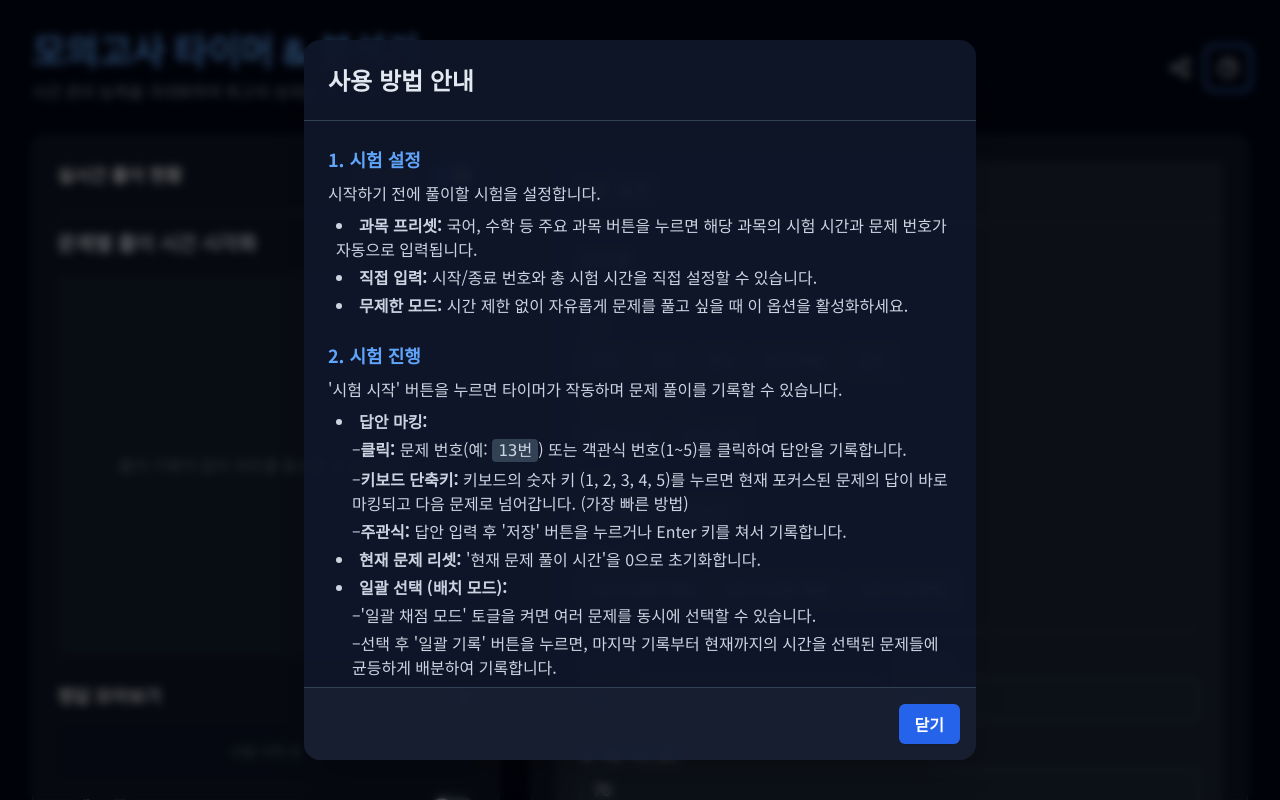
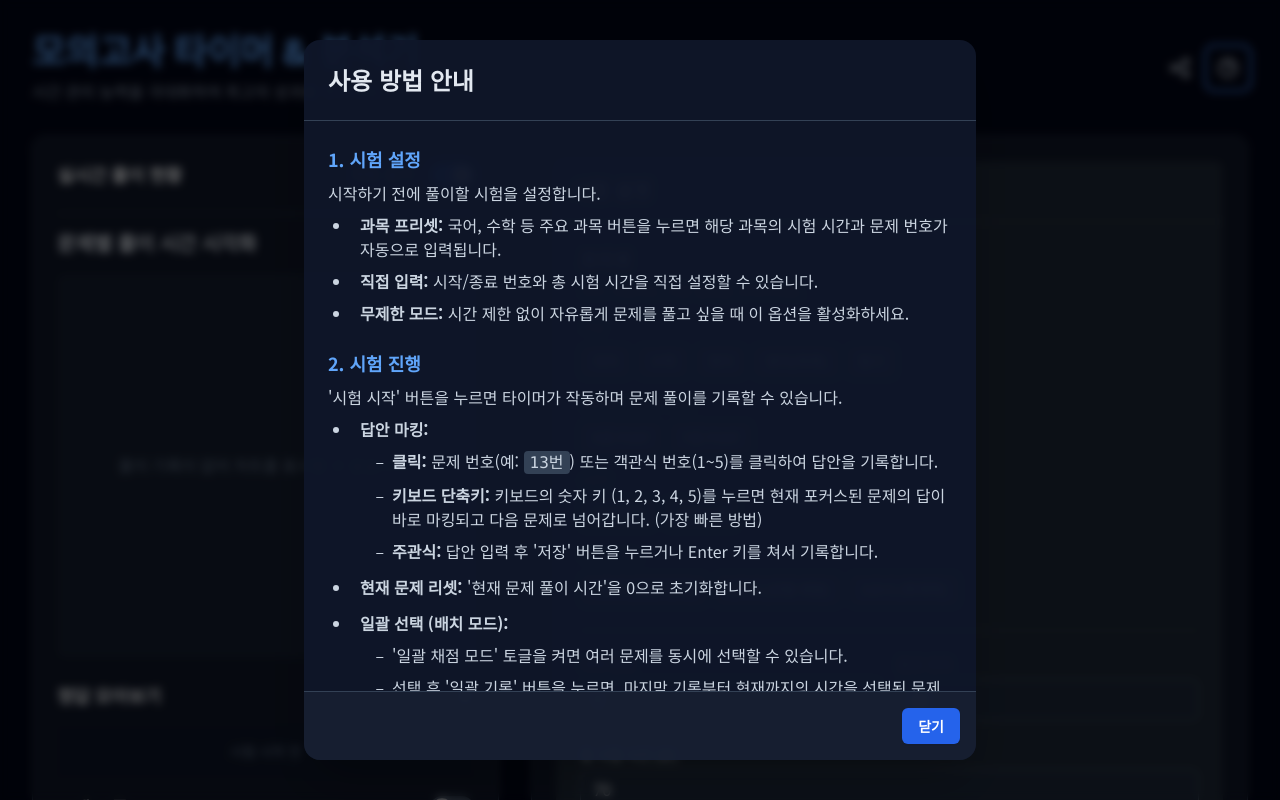
Before and after one commit to camem2442/mock-exam-timer, a React (Vite) app: page / in a window 1280 px wide. Both pictures are taken after a click on the button 1228 px from the left and 68 px from the top of the page. Shown: the top 800 px of the page. Built offline with nearby package versions, Linux system fonts and the light colour scheme.

Commit message:
feat: 즐겨찾기, 공유, 시험 기록 저장 기능 추가 및 UI 개선

```diff
--- a/components/ReviewModal.tsx
+++ b/components/ReviewModal.tsx
@@ -113,7 +113,7 @@ const ReviewModal: React.FC<ReviewModalProps> = ({ questions, onContinue, onRest
     return (
         <div className="fixed inset-0 bg-black/60 backdrop-blur-sm flex items-center justify-center z-50 p-4" onClick={onContinue}>
             <div
-                className="bg-slate-50 dark:bg-slate-900/95 rounded-2xl shadow-2xl w-full max-w-6xl max-h-[90vh] overflow-hidden flex flex-col"
+                className="bg-slate-50 dark:bg-slate-900/95 rounded-2xl shadow-2xl w-full max-w-6xl max-h-[90vh] min-w-0 overflow-hidden flex flex-col modal-container"
                 onClick={e => e.stopPropagation()}
             >
                 <header className="p-4 sm:p-6 border-b border-slate-200 dark:border-slate-700 flex-shrink-0">
--- a/components/exam/StatusPanelModal.tsx
+++ b/components/exam/StatusPanelModal.tsx
@@ -28,7 +28,7 @@ const StatusPanelModal: React.FC<StatusPanelModalProps> = ({
             onClick={onClose}
         >
             <div
-                className="relative w-full max-w-4xl max-h-[90vh] bg-slate-900/95 border border-slate-700 rounded-xl flex flex-col shadow-2xl"
+                className="relative w-full max-w-4xl max-h-[90vh] min-w-0 bg-slate-900/95 border border-slate-700 rounded-xl flex flex-col shadow-2xl modal-container"
                 onClick={(e) => e.stopPropagation()}
             >
                 <div className="overflow-y-auto p-4">
--- a/components/ui/InfoModal.tsx
+++ b/components/ui/InfoModal.tsx
@@ -13,22 +13,22 @@ export const InfoModal: React.FC<InfoModalProps> = ({ isOpen, onClose }) => {
     return (
         <div className="fixed inset-0 bg-black/60 backdrop-blur-sm flex items-center justify-center z-50 p-4" onClick={onClose}>
             <div
-                className="bg-slate-50 dark:bg-slate-900/95 rounded-2xl shadow-2xl w-full max-w-2xl max-h-[90vh] overflow-hidden flex flex-col"
+                className="bg-slate-50 dark:bg-slate-900/95 rounded-2xl shadow-2xl w-full max-w-2xl max-h-[90vh] min-w-0 overflow-hidden flex flex-col modal-container"
                 onClick={e => e.stopPropagation()}
             >
-                <header className="p-6 border-b border-slate-200 dark:border-slate-700 flex-shrink-0">
-                    <h2 className="text-2xl font-bold text-slate-800 dark:text-slate-200">사용 방법 안내</h2>
+                <header className="p-4 sm:p-6 border-b border-slate-200 dark:border-slate-700 flex-shrink-0">
+                    <h2 className="text-xl sm:text-2xl font-bold text-slate-800 dark:text-slate-200">사용 방법 안내</h2>
                 </header>
-                <main className="overflow-y-auto p-6 space-y-6 text-slate-700 dark:text-slate-300">
+                <main className="overflow-y-auto p-4 sm:p-6 space-y-6 text-slate-700 dark:text-slate-300">
                     <section>
                         <h3 className="text-lg font-semibold text-primary-600 dark:text-primary-400 mb-2">1. 시험 설정</h3>
                         <p className="mb-2">
                             시작하기 전에 풀이할 시험을 설정합니다.
                         </p>
-                        <ul className="list-disc list-inside space-y-1 pl-2">
-                            <li><strong>과목 프리셋:</strong> 국어, 수학 등 주요 과목 버튼을 누르면 해당 과목의 시험 시간과 문제 번호가 자동으로 입력됩니다.</li>
-                            <li><strong>직접 입력:</strong> 시작/종료 번호와 총 시험 시간을 직접 설정할 수 있습니다.</li>
-                            <li><strong>무제한 모드:</strong> 시간 제한 없이 자유롭게 문제를 풀고 싶을 때 이 옵션을 활성화하세요.</li>
+                        <ul className="list-disc space-y-2 pl-6">
+                            <li className="pl-2"><strong>과목 프리셋:</strong> 국어, 수학 등 주요 과목 버튼을 누르면 해당 과목의 시험 시간과 문제 번호가 자동으로 입력됩니다.</li>
+                            <li className="pl-2"><strong>직접 입력:</strong> 시작/종료 번호와 총 시험 시간을 직접 설정할 수 있습니다.</li>
+                            <li className="pl-2"><strong>무제한 모드:</strong> 시간 제한 없이 자유롭게 문제를 풀고 싶을 때 이 옵션을 활성화하세요.</li>
                         </ul>
                     </section>
                      <section>
@@ -36,20 +36,22 @@ export const InfoModal: React.FC<InfoModalProps> = ({ isOpen, onClose }) => {
                         <p className="mb-2">
                             '시험 시작' 버튼을 누르면 타이머가 작동하며 문제 풀이를 기록할 수 있습니다.
                         </p>
-                        <ul className="list-disc list-inside space-y-1 pl-2">
-                            <li><strong>답안 마킹:</strong>
-                                <ul className="list-['\2013'] list-inside pl-4 mt-1 space-y-1">
-                                    <li><strong>클릭:</strong> 문제 번호(예: <span className="font-mono bg-slate-200 dark:bg-slate-700 px-1.5 py-0.5 rounded">13번</span>) 또는 객관식 번호(1~5)를 클릭하여 답안을 기록합니다.</li>
-                                    <li><strong>키보드 단축키:</strong> 키보드의 숫자 키 (1, 2, 3, 4, 5)를 누르면 현재 포커스된 문제의 답이 바로 마킹되고 다음 문제로 넘어갑니다. (가장 빠른 방법)</li>
-                                    <li><strong>주관식:</strong> 답안 입력 후 '저장' 버튼을 누르거나 Enter 키를 쳐서 기록합니다.</li>
+                        <ul className="list-disc space-y-3 pl-6">
+                            <li className="pl-2">
+                                <strong>답안 마킹:</strong>
+                                <ul className="list-['\2013'] space-y-2 pl-6 mt-2">
+                                    <li className="pl-2"><strong>클릭:</strong> 문제 번호(예: <span className="font-mono bg-slate-200 dark:bg-slate-700 px-1.5 py-0.5 rounded">13번</span>) 또는 객관식 번호(1~5)를 클릭하여 답안을 기록합니다.</li>
+                                    <li className="pl-2"><strong>키보드 단축키:</strong> 키보드의 숫자 키 (1, 2, 3, 4, 5)를 누르면 현재 포커스된 문제의 답이 바로 마킹되고 다음 문제로 넘어갑니다. (가장 빠른 방법)</li>
+                                    <li className="pl-2"><strong>주관식:</strong> 답안 입력 후 '저장' 버튼을 누르거나 Enter 키를 쳐서 기록합니다.</li>
                                 </ul>
                             </li>
-                            <li><strong>현재 문제 리셋:</strong> '현재 문제 풀이 시간'을 0으로 초기화합니다.</li>
-                            <li><strong>일괄 선택 (배치 모드):</strong>
-                                <ul className="list-['\2013'] list-inside pl-4 mt-1 space-y-1">
-                                    <li>'일괄 채점 모드' 토글을 켜면 여러 문제를 동시에 선택할 수 있습니다.</li>
-                                    <li>선택 후 '일괄 기록' 버튼을 누르면, 마지막 기록부터 현재까지의 시간을 선택된 문제들에 균등하게 배분하여 기록합니다.</li>
-                                    <li><strong>사용 예시:</strong> 여러 쉬운 문제를 연속으로 푼 뒤, 한 번에 시간을 기록하고 싶을 때 유용합니다.</li>
+                            <li className="pl-2"><strong>현재 문제 리셋:</strong> '현재 문제 풀이 시간'을 0으로 초기화합니다.</li>
+                            <li className="pl-2">
+                                <strong>일괄 선택 (배치 모드):</strong>
+                                <ul className="list-['\2013'] space-y-2 pl-6 mt-2">
+                                    <li className="pl-2">'일괄 채점 모드' 토글을 켜면 여러 문제를 동시에 선택할 수 있습니다.</li>
+                                    <li className="pl-2">선택 후 '일괄 기록' 버튼을 누르면, 마지막 기록부터 현재까지의 시간을 선택된 문제들에 균등하게 배분하여 기록합니다.</li>
+                                    <li className="pl-2">여러 쉬운 문제를 연속으로 푼 뒤, 한 번에 시간을 기록하고 싶을 때 유용합니다.</li>
                                 </ul>
                             </li>
                         </ul>
@@ -59,10 +61,10 @@ export const InfoModal: React.FC<InfoModalProps> = ({ isOpen, onClose }) => {
                         <p className="mb-2">
                             '시험 종료' 버튼을 누르면 풀이가 중단되고 '풀이 과정 분석 리포트'가 나타납니다.
                         </p>
-                        <ul className="list-disc list-inside space-y-1 pl-2">
-                            <li><strong>결과 확인:</strong> 최종 답안, 문제별 풀이 시간, 풀이 시간 분석, 시각화 차트 등을 통해 자신의 풀이 습관을 복기할 수 있습니다.</li>
-                            <li><strong>이어서 진행:</strong> 잠시 쉬었다가 다시 시험을 이어갈 수 있습니다.</li>
-                             <li><strong>새로운 시험 시작:</strong> 현재 기록을 모두 초기화하고 새로운 시험을 시작합니다.</li>
+                        <ul className="list-disc space-y-2 pl-6">
+                            <li className="pl-2"><strong>결과 확인:</strong> 최종 답안, 문제별 풀이 시간, 풀이 시간 분석, 시각화 차트 등을 통해 자신의 풀이 습관을 복기할 수 있습니다.</li>
+                            <li className="pl-2"><strong>이어서 진행:</strong> 잠시 쉬었다가 다시 시험을 이어갈 수 있습니다.</li>
+                            <li className="pl-2"><strong>새로운 시험 시작:</strong> 현재 기록을 모두 초기화하고 새로운 시험을 시작합니다.</li>
                         </ul>
                     </section>
                     <section>
@@ -70,18 +72,18 @@ export const InfoModal: React.FC<InfoModalProps> = ({ isOpen, onClose }) => {
                         <p className="mb-2">
                             풀이 과정 분석 리포트에서 시험 결과를 저장하고 관리할 수 있습니다.
                         </p>
-                        <ul className="list-disc list-inside space-y-1 pl-2">
-                            <li><strong>시험 기록 저장:</strong> '💾 시험 기록 저장 (베타)' 버튼을 클릭하면 시험 이름을 입력하여 브라우저 저장소에 저장할 수 있습니다.</li>
-                            <li><strong>저장된 기록 확인:</strong> 메인 화면의 '저장된 시험 기록' 버튼을 클릭하면 이전에 저장한 모든 시험 기록을 확인할 수 있습니다.</li>
-                            <li><strong>기록 불러오기:</strong> 저장된 기록을 클릭하여 이전 시험 결과를 다시 확인하거나 분석할 수 있습니다.</li>
-                            <li><strong>기록 편집:</strong> 저장된 기록에서 시험 이름 옆의 연필 아이콘을 클릭하여 이름을 변경할 수 있습니다.</li>
-                            <li><strong>데이터 내보내기:</strong> 각 기록에서 CSV 복사 또는 CSV 다운로드 버튼을 사용하여 엑셀이나 구글 시트에서 분석할 수 있습니다.</li>
-                            <li><strong>주의사항:</strong> 브라우저를 바꾸거나 데이터를 삭제하면 저장된 기록이 사라질 수 있습니다.</li>
+                        <ul className="list-disc space-y-2 pl-6">
+                            <li className="pl-2"><strong>시험 기록 저장:</strong> '시험 기록 저장 (베타)' 버튼을 클릭하면 시험 이름을 입력하여 브라우저 저장소에 저장할 수 있습니다.</li>
+                            <li className="pl-2"><strong>저장된 기록 확인:</strong> 메인 화면의 '저장된 시험 기록' 버튼을 클릭하면 이전에 저장한 시험 기록을 확인할 수 있습니다.</li>
+                            <li className="pl-2"><strong>기록 불러오기:</strong> 저장된 기록을 클릭하여 이전 결과를 다시 확인하거나 분석할 수 있습니다.</li>
+                            <li className="pl-2"><strong>기록 편집:</strong> 저장된 기록에서 연필 아이콘을 클릭하여 이름을 변경할 수 있습니다.</li>
+                            <li className="pl-2"><strong>데이터 내보내기:</strong> 각 기록에서 CSV 복사 또는 CSV 다운로드 버튼을 사용하여 엑셀이나 구글 시트에서 분석할 수 있습니다.</li>
+                            <li className="pl-2"><strong>주의사항:</strong> 브라우저를 바꾸거나 데이터를 삭제하면 저장된 기록이 사라질 수 있습니다.</li>
                         </ul>
                     </section>
                 </main>
                  <footer className="p-4 bg-slate-100 dark:bg-slate-800/50 border-t border-slate-200 dark:border-slate-700 flex justify-end">
-                    <Button onClick={onClose} variant="primary">닫기</Button>
+                    <Button onClick={onClose} variant="primary" className="text-sm px-3 py-2">닫기</Button>
                 </footer>
             </div>
         </div>
--- a/index.html
+++ b/index.html
@@ -2,8 +2,13 @@
 <html lang="ko" class="dark">
   <head>
     <meta charset="UTF-8" />
-    <meta name="viewport" content="width=device-width, initial-scale=1.0" />
+    <meta name="viewport" content="width=device-width, initial-scale=1.0, viewport-fit=cover" />
     <meta name="google-site-verification" content="3UQhv3Z5VatLkB4P5qZLpSTVDkopAs2zNv7CXS9BMSk" />
+
+    <!-- iOS 상태바 및 Safe Area 설정 -->
+    <meta name="apple-mobile-web-app-capable" content="yes" />
+    <meta name="apple-mobile-web-app-status-bar-style" content="black-translucent" />
+    <meta name="apple-mobile-web-app-title" content="모의고사 타이머" />
 
     <!-- SEO 메타 태그 -->
     <title>공부 타이머 | 시험 타이머 | 문제풀이 타이머 - 모의고사 타이머 & 분석기</title>
@@ -91,10 +96,24 @@
     </script>
     <style>
       @import url('https://fonts.googleapis.com/css2?family=Noto+Sans+KR:wght@400;500;700&display=swap');
+
+      /* iOS Safe Area 및 상태바 스타일링 */
+      html {
+        background-color: #020617; /* 다크 모드 배경색 */
+      }
+
+      .light html {
+        background-color: #f8fafc; /* 라이트 모드 배경색 */
+      }
       body {
         font-family: 'Noto Sans KR', sans-serif;
         background-color: #f8fafc; /* slate-50 */
         color: #0f172a; /* slate-900 */
+        /* iOS Safe Area 지원 */
+        padding-top: env(safe-area-inset-top);
+        padding-bottom: env(safe-area-inset-bottom);
+        padding-left: env(safe-area-inset-left);
+        padding-right: env(safe-area-inset-right);
       }
       .dark body {
         background-color: #020617; /* slate-950 */
@@ -111,6 +130,16 @@
         min-width: 320px;
         max-width: 100vw;
         overflow-x: hidden;
+        /* 모바일에서 확대 시 스크롤 방지 */
+        transform: translateZ(0);
+        -webkit-transform: translateZ(0);
+      }
+
+      /* 모바일에서 입력 필드 확대 방지 */
+      input[type="text"], input[type="tel"], input[type="number"] {
+        font-size: 16px !important;
+        transform: scale(1);
+        -webkit-transform: scale(1);
       }
 
       /* 확대 시 텍스트 줄바뀜 방지 */
```
Also changed, not shown: components/BookmarkModal.tsx (+5 -5 lines), components/review/GradingModal.tsx (+5 -5 lines), components/ui/ExamNameModal.tsx (+8 -7 lines).
